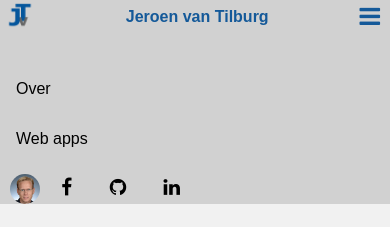
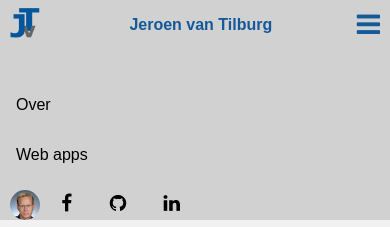
Before and after one commit to jeroenvantilburg/jeroenvantilburg.github.io, a PHP site: page / in a window 390 px wide; the page is wider, and only the part inside the window is pictured. Shown: the top 227 px of that part. Run offline with PHP 8.4, Linux system fonts and the light colour scheme.

Commit message:
Update style.css

```diff
--- a/style.css
+++ b/style.css
@@ -29,6 +29,7 @@ body * {
   display: flex;
   flex-direction: column;
   color: rgb(20,89,153);
+  height: 50px;
 }
 
 .header .logo {
@@ -47,7 +48,7 @@ body * {
   flex: 0;
   margin: auto;
   display: none;
-  font-size: 1.5em;
+  font-size: 1.7em;
   padding-right: 10px;
 }
 
@@ -120,10 +121,11 @@ body * {
     height: auto;
     position: relative;
   }
-  .header img {height: 30px; }
+  .header img {height: 40px; }
   .header { flex-direction: row; }
   .links { display: none; }
   .content { margin-left: 0; }
   .header .menu { display: block; }
+  .box-item {  width: 250px; }
 
 }
```
